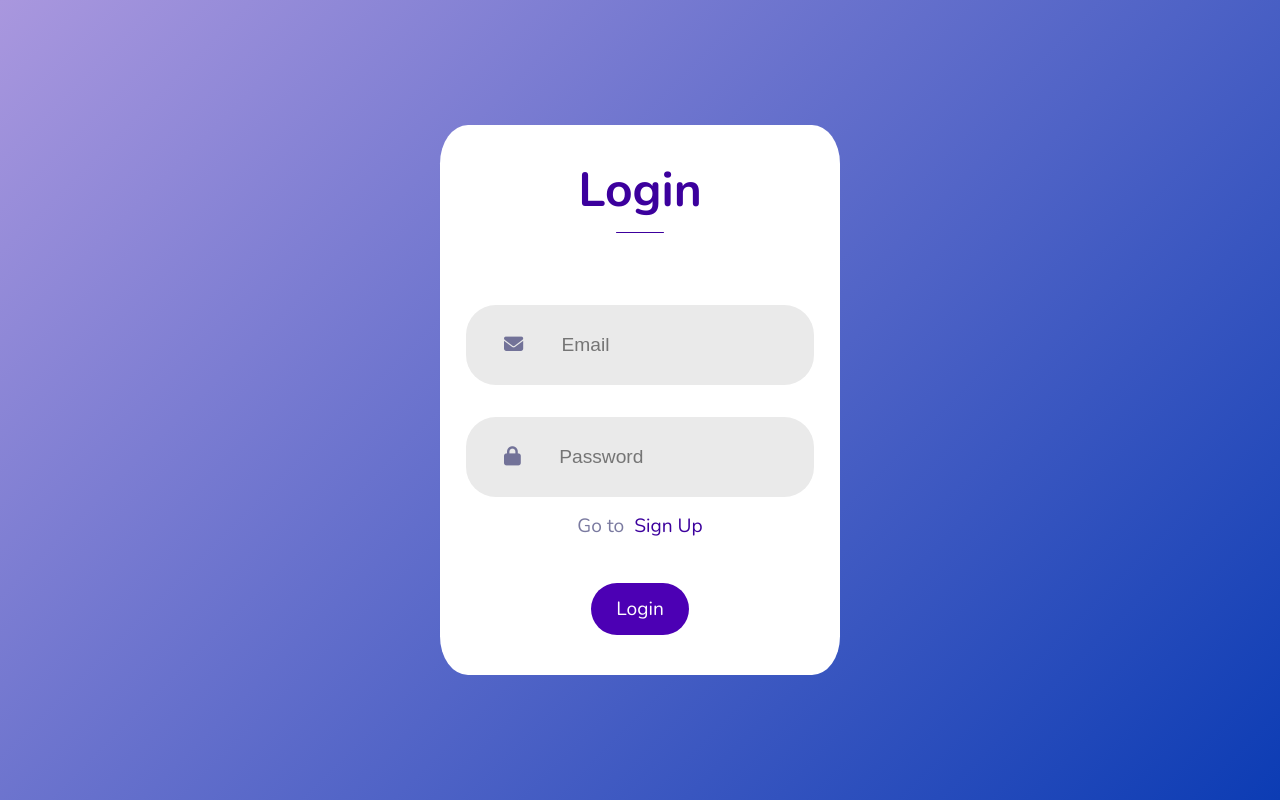
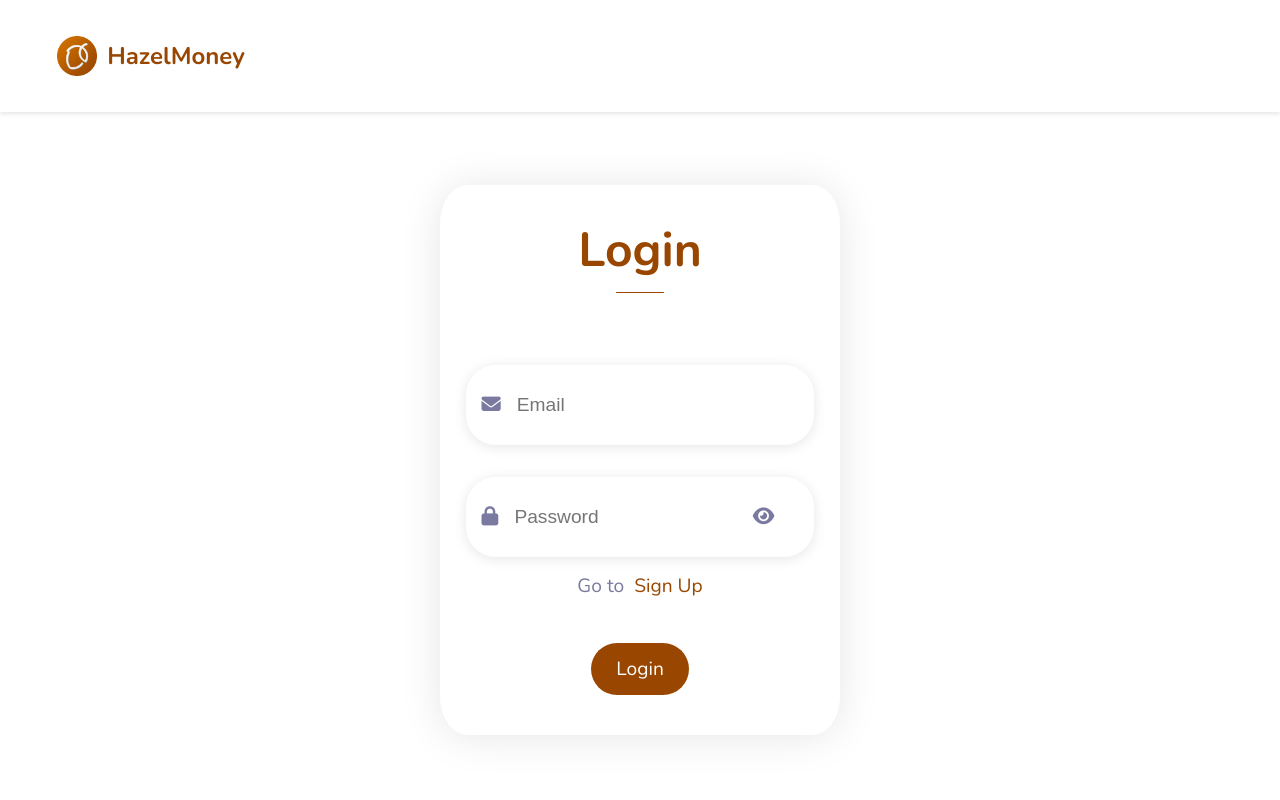
Before and after one commit to Hazel-Money/HazelMoney-Website, a React (Create React App) app: page /login in a window 1280 px wide. Built offline with nearby package versions, Linux system fonts and the light colour scheme.

Commit message:
Design almost finished
Colors and stuff changed

```diff
--- a/src/components/Landing/Landing.jsx
+++ b/src/components/Landing/Landing.jsx
@@ -24,21 +24,11 @@ function Landing() {
                         <img src={hazelMoneyIcon} alt="HazelMoney Icon" />
                         <span>HazelMoney</span>
                     </div>
-                    <div className="login-button">
-                        <Button
-                            name={language === 'Portuguese' ? 'Log in' : 'Entrar'}
-                            bPad={".8rem 1.6rem"}
-                            icon={plus}
-                            bRad={"30px"}
-                            bg={"#994700"}
-                            color={"#fff"}
-                        />
-                    </div>
                 </div>
                 <div className="middle-content">
                     <div className="content">
                             <h2>{language === 'Portuguese' ? 'Ganha controlo' : 'Take control'}</h2><h1>{language === 'Portuguese' ? 'do teu dinheiro' : 'of your money'}</h1>
-                        <p>Personal budgeting is the secret to financial freedom. Start your journey today.</p>
+                        <p>{language === 'Portuguese' ? 'O orçamento pessoal é o segredo para a liberdade financeira. Comece hoje a sua viagem.' : 'Personal budgeting is the secret to financial freedom. Start your journey today.'}</p>
                         <Button
                             name={language === 'Portuguese' ? 'Sign up' : 'Registro'}
                             bPad={".8rem 1.6rem"}
@@ -47,6 +37,7 @@ function Landing() {
                             bg={"#994700"}
                             color={"#fff"}
                             onClick={handleSignupClick}
+                            cursor={"pointer"}
                         />
                     </div>
                     <img src={graphImage} alt="Graph" className="graph" />
@@ -87,10 +78,6 @@ const LandingStyled = styled.div`
             }
         }
 
-        .login-button {
-            margin-left: auto;
-            margin-right: 3%;
-        }
     }
 
     .middle-content {
@@ -109,7 +96,7 @@ const LandingStyled = styled.div`
         display: flex;
         flex-direction: column;
         text-align: left;
-        width: 30%;
+        width: 35%;
         margin-right: 20px;
         h1{
             color: #994700 !important;
--- a/src/components/Login/login.jsx
+++ b/src/components/Login/login.jsx
@@ -1,59 +1,75 @@
-import React, { useState } from 'react'
-import styled from 'styled-components'
-import { user, emailIcon, pass } from '../../utils/Icons'
-import { useGlobalContext } from '../../context/globalContext'
-import Button from '../Button/Button'
+import React, { useState } from 'react';
+import styled from 'styled-components';
+import { user, emailIcon, pass, eye, eyeSlash } from '../../utils/Icons'; // Assuming you have eye and eyeSlash icons
+import { useGlobalContext } from '../../context/globalContext';
+import Button from '../Button/Button';
 import { useNavigate } from "react-router-dom";
-
+import hazelMoneyIcon from '../../img/hazelmoneyIcon2.png';
 
 const LoginSignup = () => {
-  const { registerUser, loginUser } = useGlobalContext()
+  const { registerUser, loginUser, language } = useGlobalContext();
 
-  const [action, setAction] = useState('Login')
+  const [action, setAction] = useState('Login');
   const [signUpInputState, setSignUpInputState] = useState({
     email: '',
     username: '',
     password: ''
-  })
+  });
 
   const [loginInputState, setLoginInputState] = useState({
     email: '',
     password: ''
-  })
+  });
 
-  const { email, username, password } = signUpInputState
-  const { email: loginEmail, password: loginPassword } = loginInputState
+  const [showPassword, setShowPassword] = useState(false);
+
+  const { email, username, password } = signUpInputState;
+  const { email: loginEmail, password: loginPassword } = loginInputState;
 
   const handleInput = (name) => (e) => {
     if (action === 'Sign Up') {
-      setSignUpInputState({ ...signUpInputState, [name]: e.target.value })
+      setSignUpInputState({ ...signUpInputState, [name]: e.target.value });
     } else {
-      setLoginInputState({ ...loginInputState, [name]: e.target.value })
+      setLoginInputState({ ...loginInputState, [name]: e.target.value });
     }
-  }
+  };
+
+  const togglePasswordVisibility = () => {
+    setShowPassword(!showPassword);
+  };
 
   const navigate = useNavigate();
 
   const handleSubmit = (e) => {
-    e.preventDefault()
+    e.preventDefault();
     if (action === 'Sign Up') {
-      registerUser(signUpInputState)
+      registerUser(signUpInputState);
       setSignUpInputState({
         email: '',
         username: '',
         password: ''
-      })
+      });
     } else {
-      loginUser(loginInputState, navigate)
+      loginUser(loginInputState, navigate);
       setLoginInputState({
         email: '',
         password: ''
-      })
+      });
     }
-  }
+  };
+
+  const handleOnClick = () => {
+    navigate('/');
+  };
 
   return (
     <LoginSignupStyled onSubmit={handleSubmit} autoComplete="off">
+      <div className="nav">
+        <div className="icon">
+          <img src={hazelMoneyIcon} alt="HazelMoney Icon" />
+          <span onClick={handleOnClick}>HazelMoney</span>
+        </div>
+      </div>
       <div className="container">
         <div className="header">
           <div className="text">{action}</div>
@@ -87,18 +103,21 @@ const LoginSignup = () => {
           <div className="input">
             <span>{pass}</span>
             <input
-              type="password"
+              type={showPassword ? "text" : "password"}
               placeholder="Password"
               value={action === 'Sign Up' ? password : loginPassword}
               onChange={handleInput('password')}
               required
             />
+            <span className="eye-icon" onClick={togglePasswordVisibility}>
+              {showPassword ? eyeSlash : eye}
+            </span>
           </div>
         </div>
         <div className="submit-container">
-          Go to
+          {language === 'Portuguese' ? 'Ir para' : 'Go to'}
           <p className="go" onClick={() => setAction(action === 'Login' ? 'Sign Up' : 'Login')}>
-            {action === 'Login' ? 'Sign Up' : 'Login'}
+            {action === 'Login' ? (language === 'Portuguese' ? 'Registro' : 'Sign Up') : (language === 'Portuguese' ? 'Log in' : 'Log in')}
           </p>
         </div>
         <div className={action === 'Login' ? 'submit-btn login' : 'submit-btn signup'}>
@@ -106,32 +125,64 @@ const LoginSignup = () => {
             name={action === 'Login' ? 'Login' : 'Sign Up'}
             bPad=".8rem 1.6rem"
             bRad="50px"
-            bg="#4c00b4"
+            bg="#994700"
             color="#fff"
             cursor="pointer"
           />
         </div>
       </div>
     </LoginSignupStyled>
-  )
-}
+  );
+};
 
 const LoginSignupStyled = styled.form`
   height: 100vh;
-  background: linear-gradient(135deg, #a997de, #0c3cb4);
   display: flex;
   justify-content: center;
   align-items: center;
 
+  .nav {
+    position: fixed;
+    top: 0;
+    left: 0;
+    right: 0;
+    display: flex;
+    align-items: center;
+    padding: 20px;
+    background-color: #ffffff;
+    height: 14vh;
+    box-shadow: 0 2px 4px rgba(0, 0, 0, 0.1);
+
+    .icon {
+      margin-left: 3%;
+      display: flex;
+      align-items: center;
+
+      img {
+        width: 40px;
+        height: auto;
+        margin-right: 10px;
+      }
+
+      span {
+        font-size: 24px;
+        font-weight: bold;
+        color:  #994700;
+        cursor: pointer;
+      }
+    }
+  }
+
   .container {
+    margin-top: 15vh;
     display: flex;
     flex-direction: column;
-    background: #fff;
     padding-top: 4vh;
     padding-bottom: 5vh;
     width: 80vw;
     max-width: 400px;
     border-radius: 7%;
+    box-shadow: 0 2px 41px rgba(0, 0, 0, 0.1)
   }
 
   .header {
@@ -144,7 +195,7 @@ const LoginSignupStyled = styled.form`
   }
 
   .text {
-    color: #3c009d;
+    color: #994700;
     font-size: 6vw;
     font-weight: 700;
   }
@@ -152,7 +203,7 @@ const LoginSignupStyled = styled.form`
   .underline {
     width: 7vw;
     height: 1px;
-    background: #3c009d;
+    background: #994700;
     border-radius: 9px;
   }
 
@@ -169,21 +220,31 @@ const LoginSignupStyled = styled.form`
     align-items: center;
     width: 100%;
     height: 10vh;
-    background: #eaeaea;
+    background: #ffffff;
     border-radius: 30px;
+    box-shadow: 0 2px 13px rgba(0, 0, 0, 0.1);
+    position: relative;
   }
 
   .input span {
-    margin: 0px 3vw;
+    margin: 0 1rem;
+  }
+
+  .eye-icon {
+    position: absolute;
+    right: 1.5rem;
+    top: 50%;
+    transform: translateY(-50%);
+    cursor: pointer;
   }
 
   .input input {
-    width: 100%;
+    width: 64%;
     height: 50px;
     background: transparent !important;
     border: none;
     outline: none;
-    color: #797979;
+    color:#773903;
     font-size: 4vw;
   }
 
@@ -205,7 +266,7 @@ const LoginSignupStyled = styled.form`
   }
 
   .go {
-    color: #3c009d;
+    color: #994700;
     cursor: pointer;
     margin-left: 0;
   }
@@ -223,7 +284,6 @@ const LoginSignupStyled = styled.form`
       font-size: 1.2rem;
     }
   }
+`;
 
-`
-
-export default LoginSignup
+export default LoginSignup;
--- a/src/context/globalContext.js
+++ b/src/context/globalContext.js
@@ -129,7 +129,7 @@ export const GlobalProvider = ({children}) => {
                 setIncomes([]);
             }
         } catch (err) {
-            setError(err.response?.data?.message || "An error occurred");
+            setError(err.response?.data?.message || "Error getting incomes");
             console.error("Error in getIncomes:", err);
         }
     };
@@ -266,7 +266,7 @@ export const GlobalProvider = ({children}) => {
                 setExpenses([]);
             }
         } catch (err) {
-            setExpenseError(err.response?.data?.message || "An error occurred");
+            setExpenseError(err.response?.data?.message || "Error getting expenses");
         }
     }
 
@@ -377,7 +377,7 @@ export const GlobalProvider = ({children}) => {
                 setTransactions(transactionsWithCategories);
             }
         } catch (err) {
-            setHistoryError(err.response?.data?.message || "An error occurred");
+            setHistoryError(err.response?.data?.message || "Error getting all transactions");
         }
     }
 
@@ -426,7 +426,7 @@ export const GlobalProvider = ({children}) => {
                 console.error("Response data is undefined or null");
             }
         } catch (err) {
-            setError(err.response?.data?.message || "An error occurred");
+            setError(err.response?.data?.message || "Error getting incomes categories");
         }
     };
 
@@ -442,7 +442,7 @@ export const GlobalProvider = ({children}) => {
                 console.error("Response data is undefined or null");
             }
         } catch (err) {
-            setError(err.response?.data?.message || "An error occurred");
+            setError(err.response?.data?.message || "Error getting expenses categories");
         }
     };
 
@@ -563,7 +563,7 @@ export const GlobalProvider = ({children}) => {
 
     const logout = () => {
         Swal.fire({
-            title:(language === 'Portuguese' ? "Quer sair ?" : "Do you want to sign out ?"),
+            title:(language === 'Portuguese' ? "Deseja sair ?" : "Do you want to sign out ?"),
             showDenyButton: true,
             confirmButtonText: (language === 'Portuguese' ? 'Sair': 'Sign out'),
             denyButtonText: `Cancel`
@@ -587,7 +587,7 @@ export const GlobalProvider = ({children}) => {
                 console.error("Response data is undefined or null");
             }
         } catch (err) {
-            setError(err.response?.data?.message || "An error occurred");
+            setError(err.response?.data?.message || "Error getting frequences");
         }
     };
 
@@ -655,7 +655,7 @@ export const GlobalProvider = ({children}) => {
             }
 
         } catch (err) {
-            setPaymentError(err.response?.data?.message || "An error occurred");
+            setPaymentError(err.response?.data?.message || "Error getting regular payments");
         }
     };
 
--- a/src/utils/Icons.js
+++ b/src/utils/Icons.js
@@ -40,3 +40,5 @@ export const code = <i className="fa-solid fa-code"></i>
 export const key = <i className="fa-solid fa-key"></i>
 export const briefcase = <i className="fa-solid fa-briefcase"></i>
 export const cat = <i className="fa-solid fa-cat"></i>
+export const eye = <i className="fa-solid fa-eye"></i>
+export const eyeSlash = <i className="fa-solid fa-eye-slash"></i>
```
